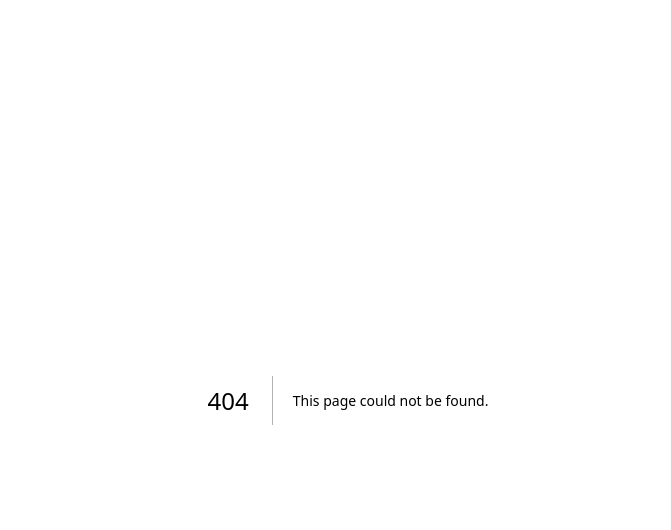
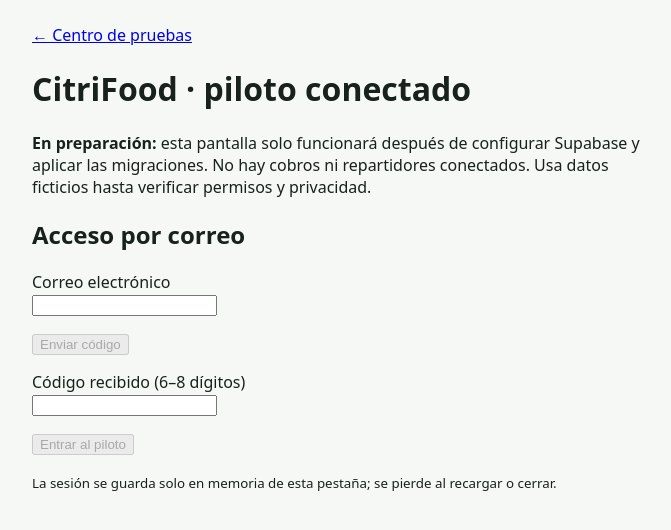
Before and after one commit to SAHA890822HNLLRL08/citrifood, a Next.js app: page /piloto in a window 1280 px wide. Before the commit this address had no page. Shown: the top 530 px of the page, without its empty margins (292-963 px from the left). Built offline with nearby package versions, Linux system fonts and the light colour scheme.

Commit message:
Add first authenticated cross-device customer pilot test screen

```diff
--- /dev/null
+++ b/app/piloto/page.js
@@ -0,0 +1,20 @@
+"use client";
+import {useState} from "react";
+export default function Piloto(){
+ const[email,setEmail]=useState(""),[code,setCode]=useState(""),[accessToken,setAccessToken]=useState(""),[notice,setNotice]=useState(""),[busy,setBusy]=useState(false),[orders,setOrders]=useState([]);
+ const[restaurant,setRestaurant]=useState(""),[address,setAddress]=useState(""),[product,setProduct]=useState(""),[price,setPrice]=useState("");
+ async function call(path,body,token=""){
+  const response=await fetch(path,{method:body===undefined?"GET":"POST",headers:{"Content-Type":"application/json",...(token?{Authorization:"Bearer "+token}:{})},...(body===undefined?{}:{body:JSON.stringify(body)}),cache:"no-store"});
+  const data=await response.json();if(!response.ok)throw Error(data.error||"Error de conexión");return data;
+ }
+ async function action(fn){setBusy(true);setNotice("");try{await fn()}catch(e){setNotice(e.message||"No se pudo completar la solicitud.")}finally{setBusy(false)}}
+ const refresh=async token=>{const data=await call("/api/orders",undefined,token);setOrders(data.orders||[])};
+ return <main style={{maxWidth:680,margin:"auto",padding:24,fontFamily:"system-ui"}}>
+  <a href="/pruebas">← Centro de pruebas</a><h1>CitriFood · piloto conectado</h1>
+  <p><b>En preparación:</b> esta pantalla solo funcionará después de configurar Supabase y aplicar las migraciones. No hay cobros ni repartidores conectados. Usa datos ficticios hasta verificar permisos y privacidad.</p>
+  {!accessToken?<section><h2>Acceso por correo</h2><label>Correo electrónico<br/><input type="email" value={email} onChange={e=>setEmail(e.target.value)} autoComplete="email"/></label><p><button disabled={busy||!email} onClick={()=>action(async()=>{const data=await call("/api/auth/otp",{email});setNotice(data.message)})}>Enviar código</button></p><label>Código recibido (6–8 dígitos)<br/><input inputMode="numeric" autoComplete="one-time-code" value={code} onChange={e=>setCode(e.target.value)}/></label><p><button disabled={busy||!code} onClick={()=>action(async()=>{const data=await call("/api/auth/verify",{email,code});setAccessToken(data.accessToken);setCode("");setNotice("Sesión temporal iniciada.");await refresh(data.accessToken)})}>Entrar al piloto</button></p><small>La sesión se guarda solo en memoria de esta pestaña; se pierde al recargar o cerrar.</small></section>:
+  <section><button onClick={()=>{setAccessToken("");setOrders([]);setNotice("Sesión cerrada en esta pestaña.")}}>Cerrar sesión</button><h2>Mis pedidos del servidor</h2><button disabled={busy} onClick={()=>action(()=>refresh(accessToken))}>Actualizar pedidos</button>{orders.length===0?<p>Sin pedidos compartidos para esta cuenta.</p>:<ul>{orders.map(o=><li key={o.id}><b>{o.restaurant_name}</b> · {o.status} · $ {(o.total_cents/100).toFixed(2)} · {o.id}</li>)}</ul>}
+  <h2>Crear pedido de prueba</h2><p>Este formulario comprueba la conexión y los permisos de una cuenta. No realiza compras reales.</p><label>Restaurante<br/><input value={restaurant} maxLength={100} onChange={e=>setRestaurant(e.target.value)}/></label><p><label>Dirección ficticia de prueba<br/><input value={address} maxLength={250} onChange={e=>setAddress(e.target.value)}/></label></p><label>Producto<br/><input value={product} maxLength={100} onChange={e=>setProduct(e.target.value)}/></label><p><label>Precio en pesos enteros<br/><input type="number" min="1" max="100000" value={price} onChange={e=>setPrice(e.target.value)}/></label></p><button disabled={busy||!restaurant||!address||!product||!price} onClick={()=>action(async()=>{const amount=Number(price);const data=await call("/api/orders",{restaurant,address,items:[{name:product,qty:1,price:amount}],deliveryFee:0,total:amount},accessToken);setNotice("Pedido de prueba guardado en el servidor: "+(data.orders[0]?.id||""));await refresh(accessToken)})}>Guardar pedido de prueba</button></section>}
+  {notice&&<p role="status">{notice}</p>}
+ </main>
+}
```
